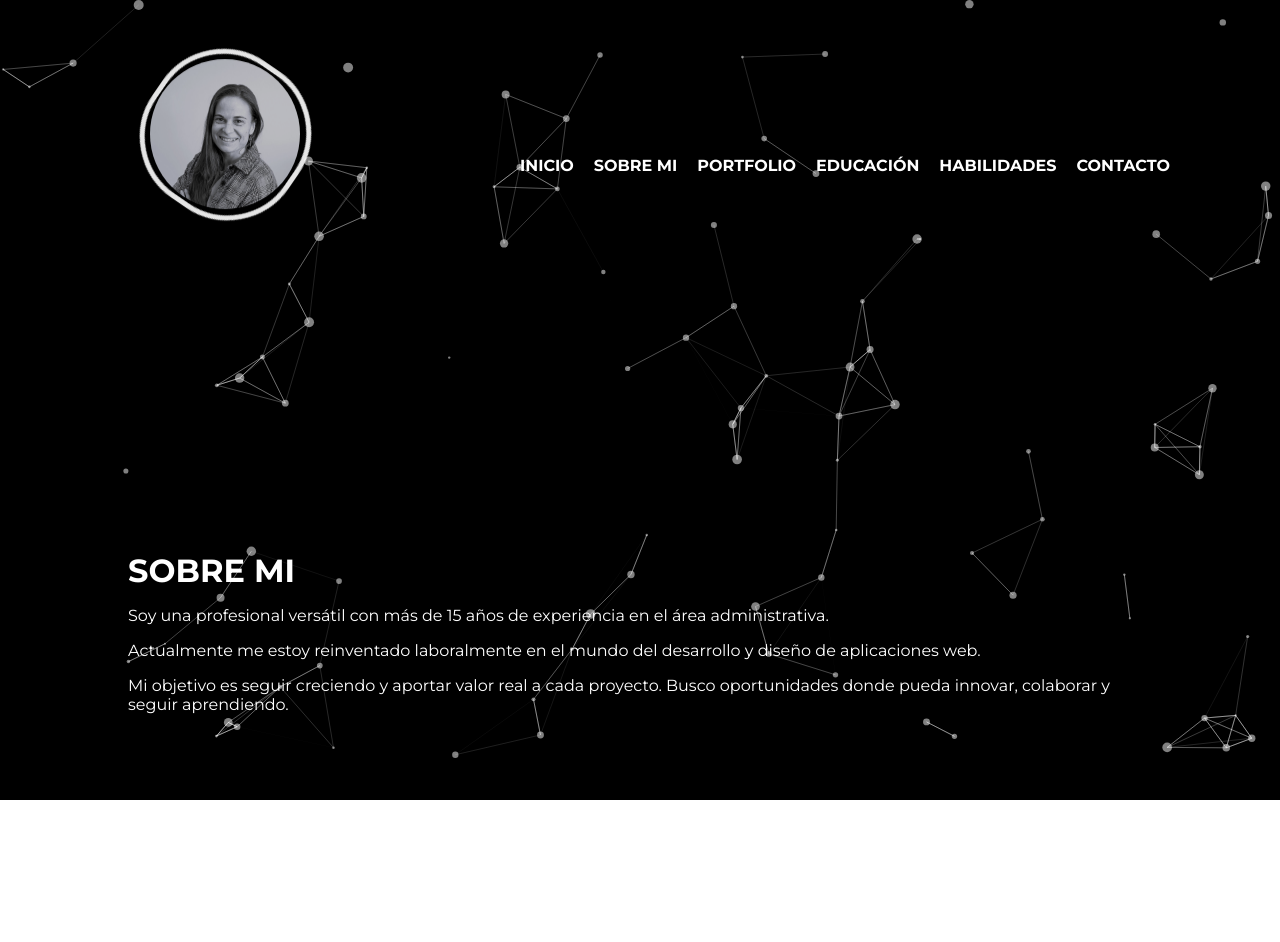
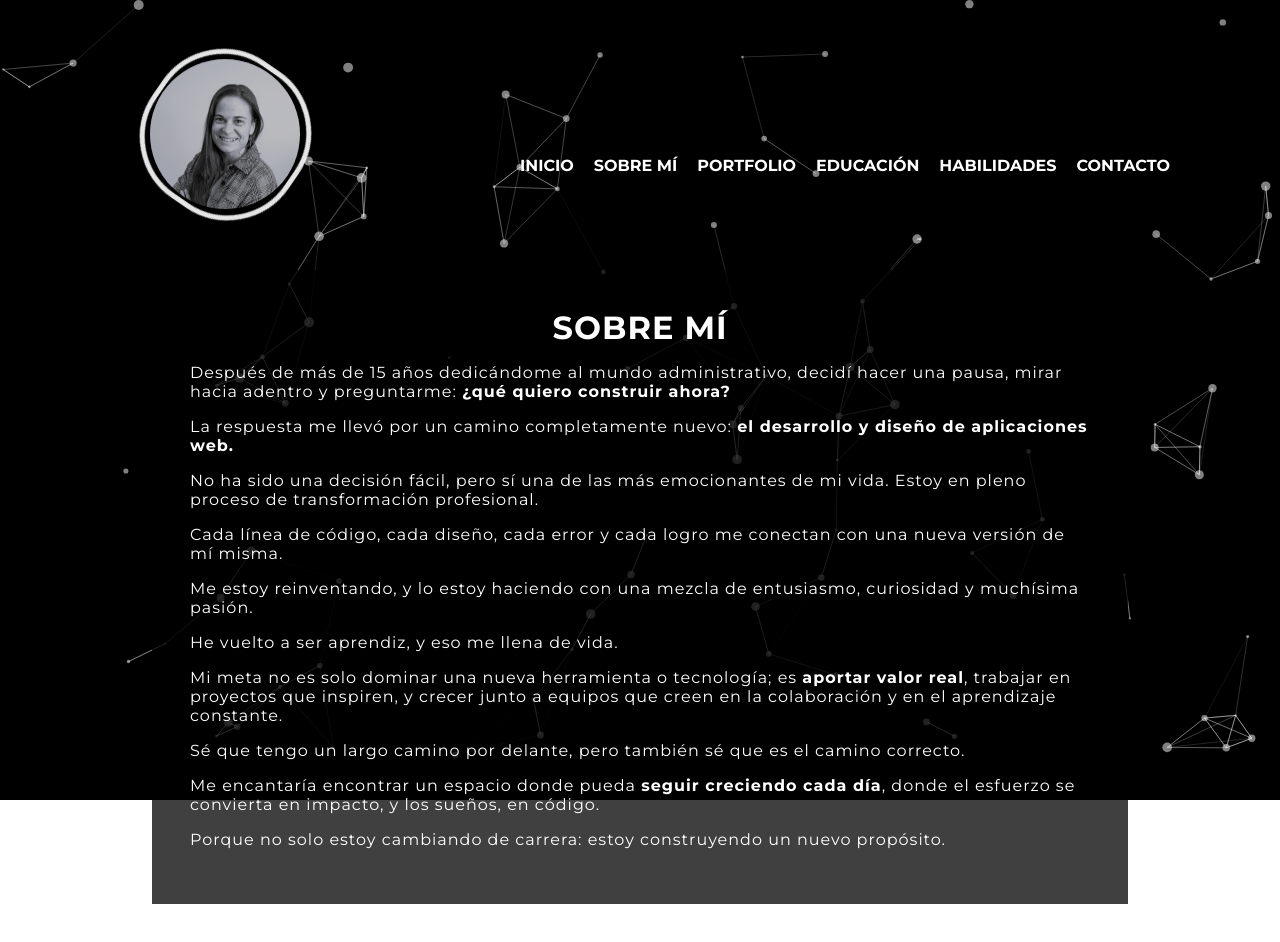
Before and after one commit to Natfer84/portfolio, a React (Create React App) app in the folder front/: page /AboutMe in a window 1280 px wide. Before the commit the page ends 800 px from the top, so only its background shows below. Built offline with nearby package versions, Linux system fonts and the light colour scheme.

Commit message:
realizado responsi en proyectos. Me quedo ahí

```diff
--- a/front/src/components/Loop.js
+++ b/front/src/components/Loop.js
@@ -6,8 +6,8 @@ import { Link } from "react-router-dom";
 const items = [
   { title: "PORTFOLIO", url: "/Portfolio" },
   { title: "CURRÍCULUM", url: "/Currículum" },
-  { title: "SOBRE MÍ", url: "/AboutMe"},
-  { title: "CONTACTO", url: "/Contacto" },
+  { title: "SOBRE MÍ", url: "/AboutMe" },
+  { title: "CONTACT", url: "/Contacto" },
 ];
 
 export default function InfiniteCarousel() {
@@ -18,9 +18,9 @@ export default function InfiniteCarousel() {
     <div className="carousel-wrapper">
       <div className="carousel-track">
         {duplicatedItems.map((item, index) => (
-         <Link to={item.url} className="carousel-item">
-  {item.title}
-</Link>
+          <Link to={item.url} className="carousel-item">
+            {item.title}
+          </Link>
         ))}
       </div>
     </div>
--- a/front/src/components/Nav.js
+++ b/front/src/components/Nav.js
@@ -40,7 +40,7 @@ export default function Nav() {
             </li>{" "}
             <li className="Box__Nav__Li">
               <Link to="/AboutMe" onClick={() => setMenuOpen(false)}>
-                SOBRE MI
+                SOBRE MÍ
               </Link>
             </li>
             <li className="Box__Nav__Li">
--- a/front/src/pages/AboutMe.js
+++ b/front/src/pages/AboutMe.js
@@ -1,24 +1,53 @@
 import React from "react";
-import "../styles/AboutMe.css"
+import "../styles/AboutMe.css";
 
-export default function AboutMe(){
-
-    return(
-
+export default function AboutMe() {
+  return (
+    <main className="Container_Main_AboutMe">
     <div className="Container_AboutMe">
-            <h1>SOBRE MI</h1>
+      <h1>SOBRE MÍ</h1>
       <p>
-            Soy una profesional versátil con más de 15 años de experiencia en el área administrativa.
+        Después de más de 15 años dedicándome al mundo administrativo, decidí
+        hacer una pausa, mirar hacia adentro y preguntarme:{" "}
+        <b>¿qué quiero construir ahora?</b>{" "}
+        <p>
+          La respuesta me llevó por un camino completamente nuevo:{" "}
+          <b>el desarrollo y diseño de aplicaciones web.</b>{" "}
+        </p>
       </p>
       <p>
-            Actualmente me estoy reinventado laboralmente en el mundo del desarrollo y diseño de aplicaciones web.
+        No ha sido una decisión fácil, pero sí una de las más emocionantes de mi
+        vida. Estoy en pleno proceso de transformación profesional.
+        <p>
+          Cada línea de código, cada diseño, cada error y cada logro me conectan
+          con una nueva versión de mí misma.
+        </p>
       </p>
       <p>
-            Mi objetivo es seguir creciendo y aportar valor real a cada proyecto.
-            Busco oportunidades donde pueda innovar, colaborar y seguir aprendiendo.
+        Me estoy reinventando, y lo estoy haciendo con una mezcla de entusiasmo,
+        curiosidad y muchísima pasión.
       </p>
-
+      <p>
+        <p>He vuelto a ser aprendiz, y eso me llena de vida.</p>
+        Mi meta no es solo dominar una nueva herramienta o tecnología; es{" "}
+        <b>aportar valor real</b>, trabajar en proyectos que inspiren, y crecer
+        junto a equipos que creen en la colaboración y en el aprendizaje
+        constante.
+      </p>
+      <p>
+        Sé que tengo un largo camino por delante, pero también sé que es el
+        camino correcto.
+      </p>
+      <p>
+        Me encantaría encontrar un espacio donde pueda{" "}
+        <b>seguir creciendo cada día</b>, donde el esfuerzo se convierta en
+        impacto, y los sueños, en código.
+      </p>
+      <p>
+        Porque no solo estoy cambiando de carrera: estoy construyendo un nuevo
+        propósito.
+      </p>
     </div>
-
+</main>
   );
 }
--- a/front/src/pages/Portfolio.js
+++ b/front/src/pages/Portfolio.js
@@ -1,4 +1,5 @@
 import React from "react";
+import { Link } from "react-router-dom";
 import "../styles/Portfolio.css";
 import "../styles/Natalia.css";
 
@@ -34,7 +35,7 @@ export default function Portfolio() {
   ];
   return (
     <main className="Main_Portfolio">
-      <h1 className="Container_h1_Portfolio">Proyectos</h1>
+      <h1 className="Container_h1_Portfolio">PROYECTOS</h1>
       <div className="Container_Porfolio">
         {/*puede ir un h1*/}
         <div className="Container_box_jsonJobs">
@@ -86,13 +87,16 @@ export default function Portfolio() {
       </div>
       <section className="Container_Shortcut">
         <span className="Container_Shortcut_Span">
-          <a href="/">INICIO</a>
+          {/*<a href="/">INICIO</a>*/}
+          <Link to="/">INICIO</Link>
           </span>
           <span className="Container_Shortcut_Span">
-          <a href="/AboutMe">SOBRE MÍ</a>
+          {/*<a href="/AboutMe">SOBRE MÍ</a>*/}
+          <Link to="/AboutMe">SOBRE MÍ</Link>
           </span>
            <span className="Container_Shortcut_Span">
-          <a href="/Contacto">CONTACTO</a>
+          {/*<a href="/Contacto">CONTACTO</a>*/}
+          <Link to="/Contact">CONTACTO</Link>
           </span>
         </section>
     </main>
--- a/front/src/styles/AboutMe.css
+++ b/front/src/styles/AboutMe.css
@@ -1,10 +1,19 @@
+.Container_Main_AboutMe {
+  display: flex;
+  flex-wrap: wrap;
+  justify-content: center;
+  align-items: center;
+}
 .Container_AboutMe {
+
+  position: relative;
   color: white;
   z-index: 2;
-  width: 80%;
-  top: 30%;
-  left: 47%;
-  transform: translate(-39%, -50%);
+  background-color: rgba(0, 0, 0, 0.748);
+  width: 900px;
+  margin-bottom: 3%;
+  letter-spacing: 1px;
+  padding: 3%;
 }
 
 .Container_AboutMe p {
@@ -12,12 +21,13 @@
 }
 h1 {
   margin: 0px;
+  text-align: center;
 }
 
 /*********** responsive ************/
-
+/*
 @media screen and (max-width: 480px) {
-  /* Estilos para móviles pequeños */
+  Estilos para móviles pequeños
 
   .Container_AboutMe {
     position: absolute;
@@ -54,9 +64,9 @@ h1 {
     width: 83%;
   }
 }
-/*TABLET (HORIZONTAL)*/
+/*TABLET (HORIZONTAL)
 @media (min-width: 768px) and (max-width: 1024px) and (orientation: landscape) {
-  /* Estilos para tablets en horizontal */
+  /* Estilos para tablets en horizontal
   .Container_AboutMe {
     position: absolute;
     color: white;
@@ -68,23 +78,23 @@ h1 {
     width: auto;
   }
 }
-/*PORTÁTIL O NOTEBOOK*/
+/*PORTÁTIL O NOTEBOOK
 @media (min-width: 1025px) and (max-width: 1366px) {
-  /* Estilos para portátiles estándar */
+  /* Estilos para portátiles estándar
   .Container_AboutMe {
     position: absolute;
     color: white;
     z-index: 2;
     width: 80%; /* Ancho del contenedor */
-    /* Centramos vertical y horizontalmente */
-    top: 80%; /* 50% de la altura de la pantalla */
-    left: 50%; /* 50% del ancho de la pantalla */
+/* Centramos vertical y horizontalmente
+    top: 80%; /* 50% de la altura de la pantalla
+    left: 50%; /* 50% del ancho de la pantalla
     transform: translate(-50%, -50%);
   }
 }
-/*PANTALLAS DE ESCRITORIO (FULL HD Y MÁS)*/
+/*PANTALLAS DE ESCRITORIO (FULL HD Y MÁS)
 @media (min-width: 1367px) and (max-width: 1920px) {
-  /* Estilos para pantallas grandes de escritorio */
+  /* Estilos para pantallas grandes de escritorio
   .Container_AboutMe {
     position: absolute;
     color: white;
@@ -95,3 +105,4 @@ h1 {
     transform: translate(-50%, -50%);
   }
 }
+*/
```
Also changed, not shown: front/src/styles/Portfolio.css (+6 -10 lines). Lines whose indentation alone changed are shown as unchanged.
